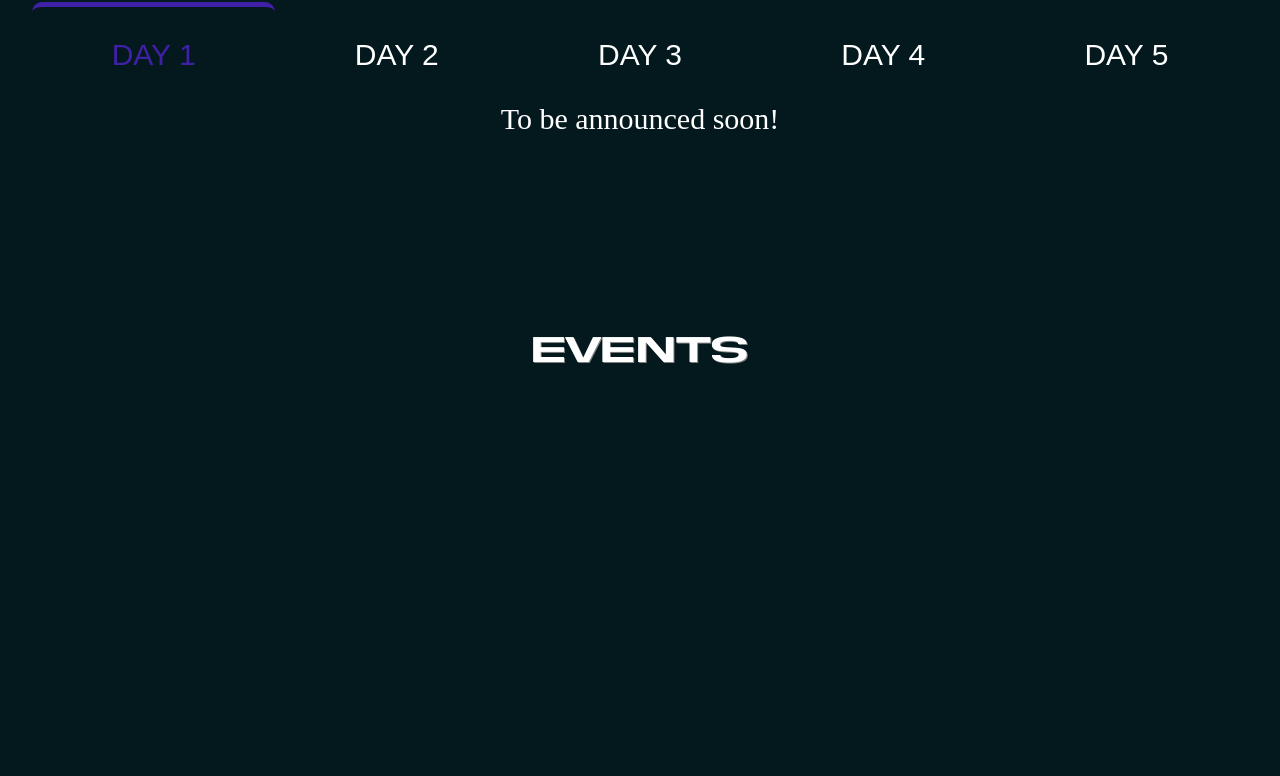
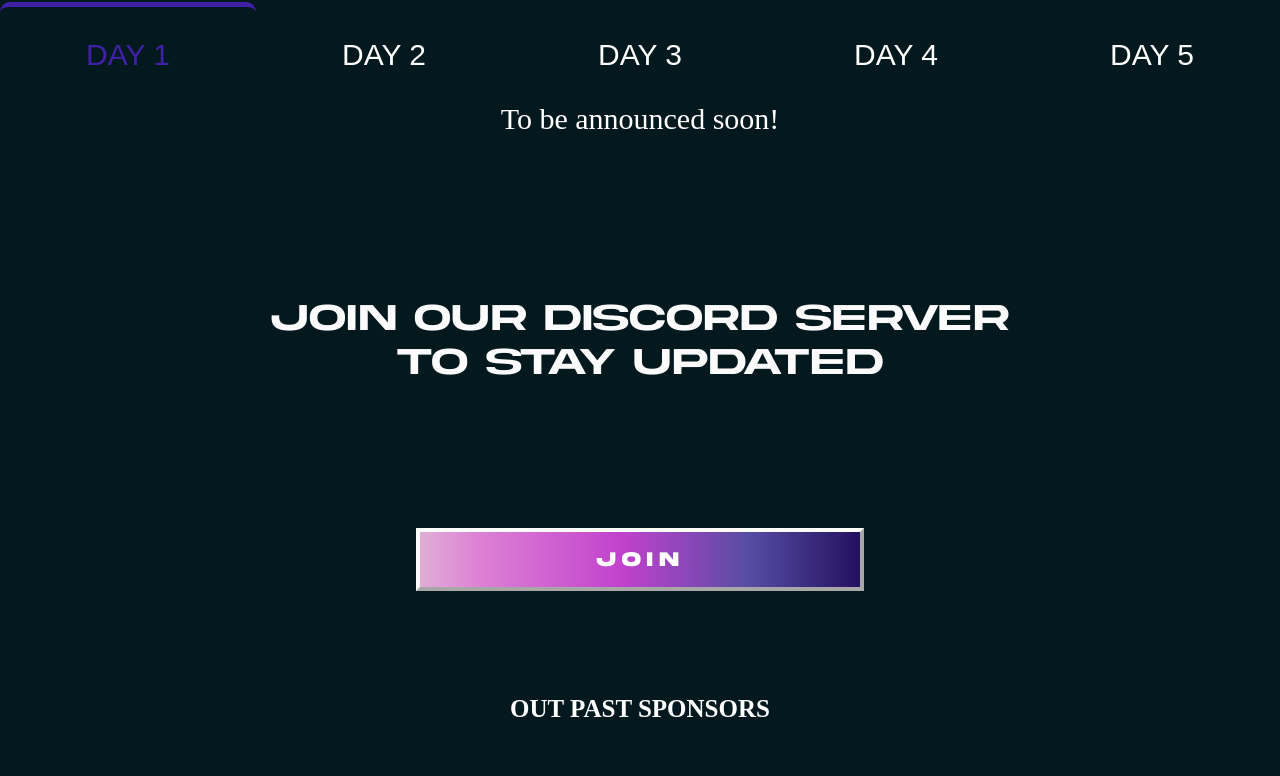
Before and after one commit to rohit108180/Avinya23, a React (Create React App) app: page / in a window 1280 px wide. Shown: the part 3499-4275 px from the top of the page. Built offline with nearby package versions, Linux system fonts and the light colour scheme; grey boxes are pictures that could not be loaded.

Commit message:
updated site

```diff
--- a/src/App.js
+++ b/src/App.js
@@ -5,7 +5,6 @@ import Banner from "./components/banner/Banner";
 import Description from "./components/description/Description";
 import Gallery from "./components/Gallery";
 import Participate from "./components/Participate";
-import Events from "./components/Events/Events";
 import Timeline from "./components/timelineSponsors/timeline/timelinediv"
 import Discord from "./components/Dicord"
 import Sponsors from "./components/timelineSponsors/sponsors/sponsors"
@@ -44,7 +43,6 @@ function App() {
                     <Participate />
                     <Gallery/>
                     <Timeline/>
-                    <Events />
                     <Discord />
                     <Sponsors/>
                     <Footer />
```
